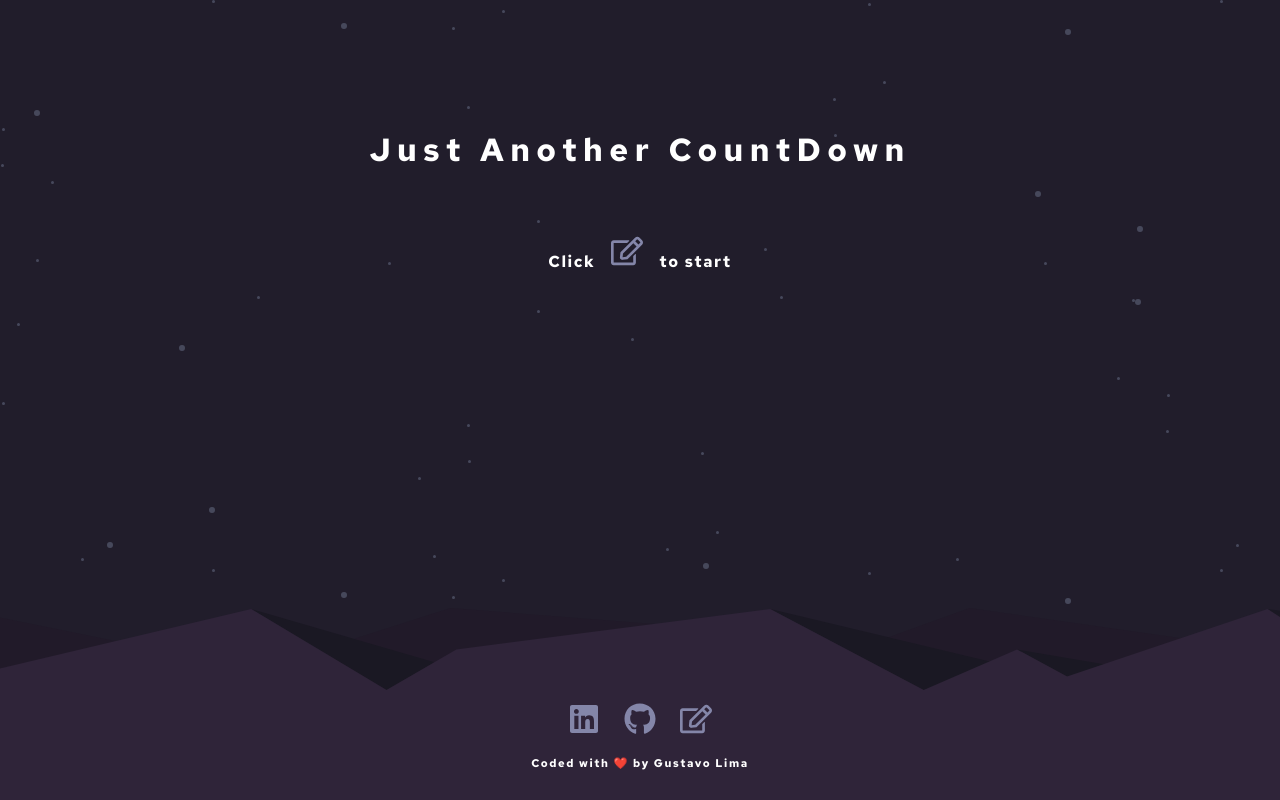
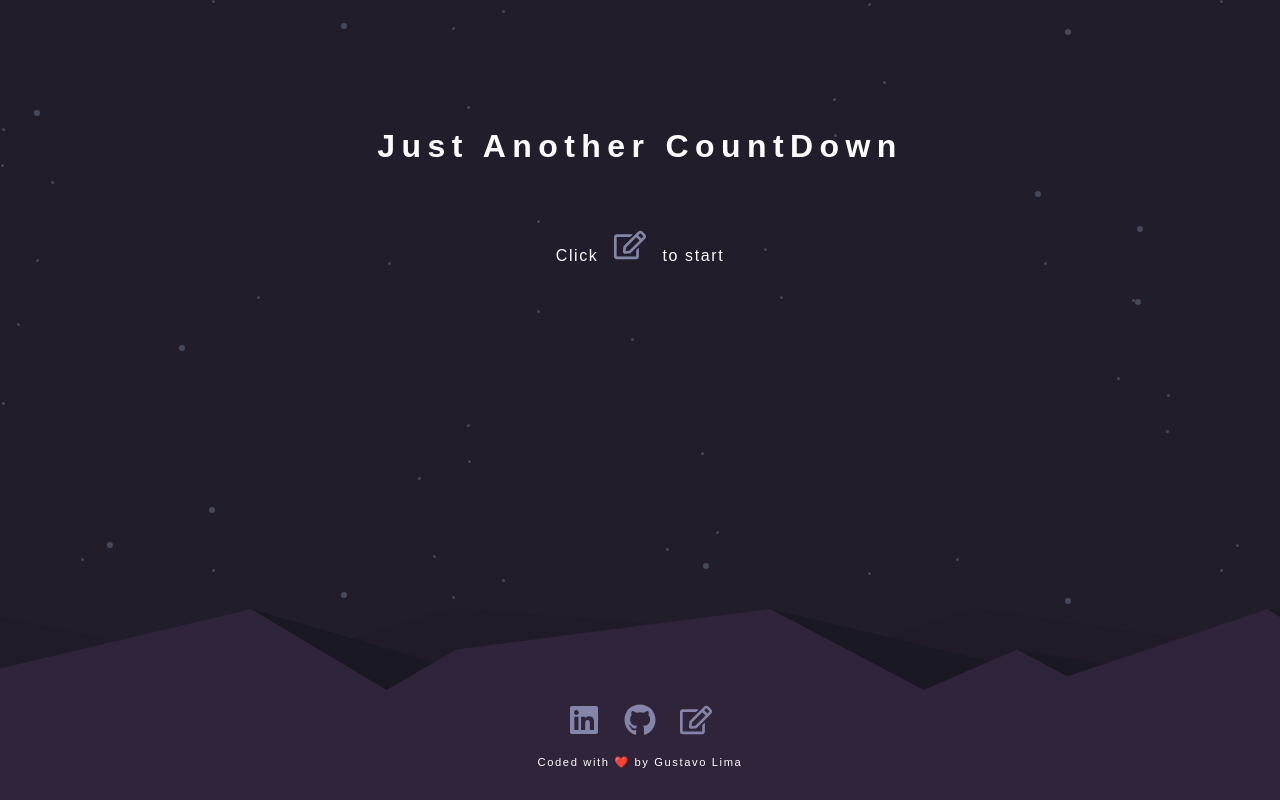
Before and after one commit to risingus/countdown, a React (Create React App) app: page / in a window 1280 px wide. Built offline with nearby package versions, Linux system fonts and the light colour scheme.

Commit message:
Feat
1. Configured to use any font while the font website is loading.

```diff
--- a/src/GlobalStyles/globalTheme.js
+++ b/src/GlobalStyles/globalTheme.js
@@ -4,13 +4,13 @@ import { createGlobalStyle } from "styled-components";
 export const GlobalStyle = createGlobalStyle`
   * {
     @font-face {
-      font-family: redHatBold;
+      font-family: redHatBold, sans-serif;
       src: url(RedHatText-Bold.ttf) format('truetype');
       font-weight: bold;
     }
 
     @font-face {
-      font-family: redHat;
+      font-family: redHat, sans-serif;
       src: url(RedHatText-Regular.ttf) format('truetype');
     }
 
@@ -24,7 +24,7 @@ export const GlobalStyle = createGlobalStyle`
       background: ${({ theme }) => theme.colors.primary.softRed};
     }
 
-    font-family: redHatBold;
+    font-family: redHatBold, sans-serif;
     margin: 0;
     padding: 0;
     box-sizing: border-box;
--- a/src/components/InputMessageError/index.js
+++ b/src/components/InputMessageError/index.js
@@ -4,12 +4,12 @@ import styled from 'styled-components';
 
 const StyledSpan = styled.span`
   @font-face {
-    font-family: redHat;
+    font-family: redHat, sans-serif;
     src: url(RedHatText-Regular.ttf) format('truetype');
   }
   color: ${({ theme }) => (theme.colors.neutral.error)};
   font-size: 12px;
-  font-family: redHat;
+  font-family: redHat, sans-serif;
 `;
 
 
```
